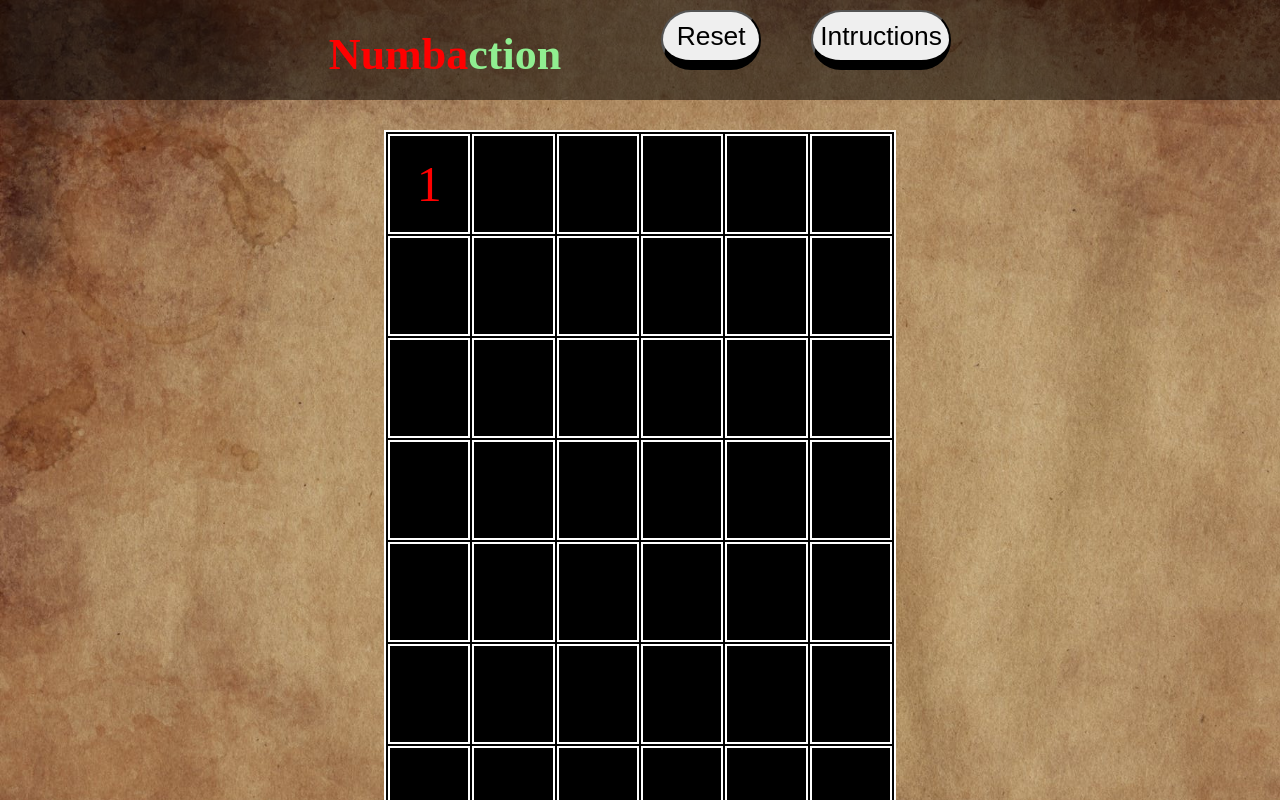
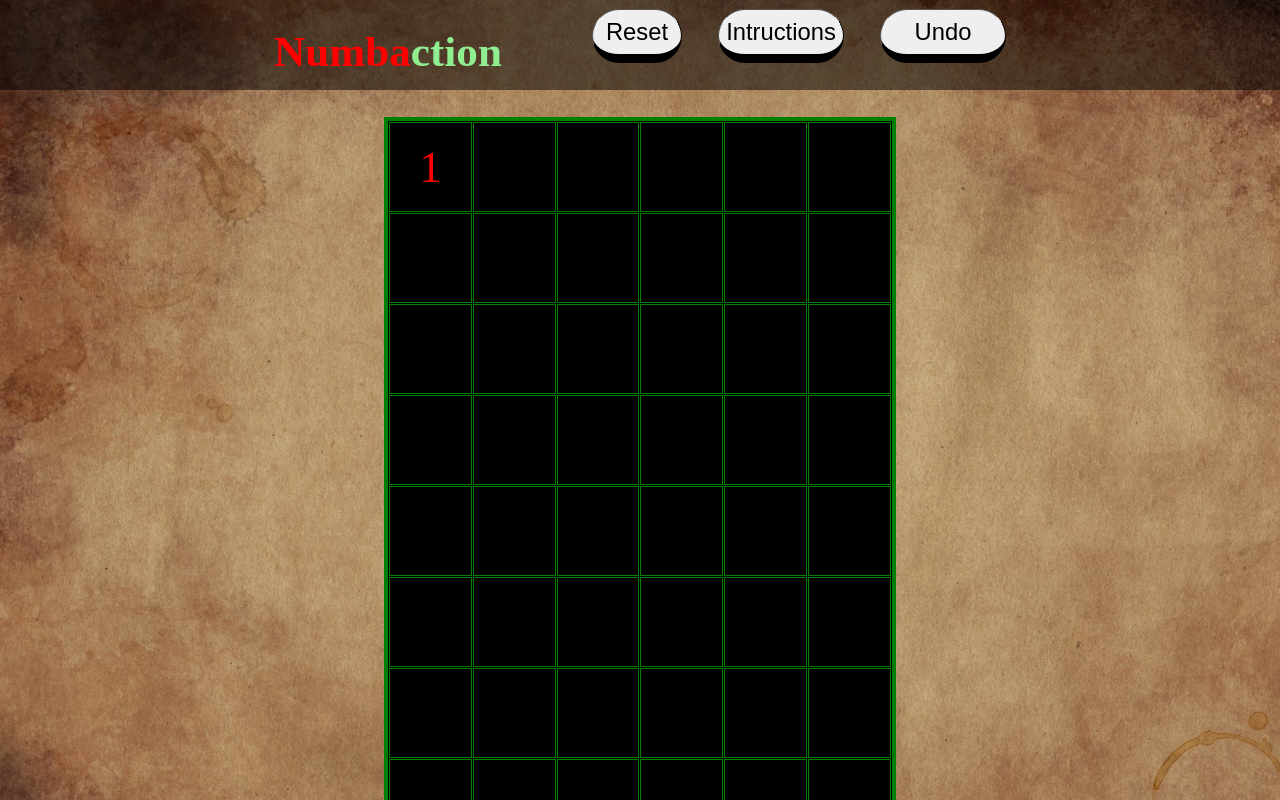
Before and after one commit to hv7214/Numbaction-web-game, a plain HTML site: page index.html in a window 1280 px wide. Both pictures are taken after a click on the element 429 px from the left and 184 px from the top of the page. Shown: the top 800 px of the page. Drawn offline with Linux system fonts and the light colour scheme.

Commit message:
undo btn added

```diff
--- a/c-rkt.css
+++ b/c-rkt.css
@@ -110,6 +110,7 @@ body {
   margin: 0;
   background-image: url(./bg.jpeg);
   background-size: cover;
+  background-repeat: no-repeat;
 }
 .table{
   padding-top: 30px;
@@ -118,18 +119,18 @@ table {
   position: relative;
   min-width: 40%;
   min-height: 100%;
-  border: 2px solid white;
+  border: 5px solid red;
   empty-cells: show;
 }
 
 td {
-  border: 1px solid white;
+
   height: 100px;
   width: 50px;
   text-align: center;
   font-size: 50px;
   color: red;
-  border: 2px solid white;
+  border: 2px solid red;
 }
 
 .container {
@@ -159,13 +160,15 @@ td {
   padding-top: 10px;
   position: relative;
   padding-left: 100px;
-  padding-right: 50px;
+  padding-right: 40px;
 }
 
 .ins {
+  padding-top: 10px;padding-right: 40px;
+}
+.undo {
   padding-top: 10px;
 }
-
 .txt {
   padding: 0px;
   color: white;
@@ -193,3 +196,13 @@ td {
 #ins:hover{
   background-color: grey;
 }
+#undo {
+  border-radius: 40px;
+  width: 140px;
+  height: 60px;
+  font-size: 120%;
+  border-bottom-width: 10px;
+}
+#undo:hover{
+  background-color: grey;
+}
--- a/index.html
+++ b/index.html
@@ -16,6 +16,7 @@
 <div class="btns">
   <button type="button" name="button" id="yes" onclick="yes()" >Yes</button>
   <button type="button" name="button" id="no" onclick="no()">No</button>
+
 </div>
   </div>
 </div>
@@ -44,10 +45,11 @@
   <div class="container">
     <div class="intro">
       <div class="txt">
-        <h1> <font color="red">Numba</font><font color="lightgreen">ction</font></h1>
+        <h1> <font color="red" size=40px>Numba</font><font color="lightgreen" size=40px>ction</font></h1>
       </div>
       <div class="reset"><button type="button" name="button" id="reset" onclick="reset()">Reset</button></div>
       <div class="ins"><button type="button" name="button" id="ins" onclick="ins()" >Intructions</button></div>
+        <div class="undo"><button type="button" name="button" id="undo" onclick="undo()" >Undo</button></div>
     </div>
     <div class="table">
 
--- a/logic.js
+++ b/logic.js
@@ -1,9 +1,25 @@
 var td = document.querySelectorAll("td");
 
-
+document.body.style.zoom = "90%";
 
 for (var i = 0; i < 54; i++)
   td[i].textContent = '';
+
+
+  function Create2DArray(rows) {
+    var arr = [];
+
+    for (var i=0;i<rows;i++) {
+       arr[i] = [];
+    }
+
+    return arr;
+  }
+
+  var arr = Create2DArray(9);
+  for(var i=0;i<9;i++)
+  for(var j=0;j<6;j++)
+  arr[i][j] = 0;
 
 var chance = 0;
 var x = 0;
@@ -12,6 +28,9 @@ var y = 0;
 var dbx = document.getElementById("dialogbox");
 dbx.style.left = window.innerWidth / 2 - 300 + "px";
 dbx.style.top = "400px";
+
+var table = document.querySelector("table");
+
 
 var wrapperdb = document.getElementById("wrapper");
 wrapperdb.style.width = window.innerWidth + "px";
@@ -35,6 +54,16 @@ function ins() {
   window.open('./ins.html', '_blank');
 }
 
+function tdborderred() {
+  for (var i = 0; i < 54; i++)
+    td[i].style.border = "2px solid red";
+}
+
+function tdbordergreen() {
+  for (var i = 0; i < 54; i++)
+    td[i].style.border = "2px solid green";
+}
+
 function redw() {
   red.style.display = "block";
   wrapperdb2.style.display = "block";
@@ -55,7 +84,8 @@ function reset() {
   wrapperdb.style.display = "block";
 }
 
-function yes() {chance =0;
+function yes() {
+  chance = 0;
   for (var i = 0; i < 54; i++)
     td[i].textContent = '';
   dbx.style.display = "none";
@@ -66,15 +96,53 @@ function no() {
   dbx.style.display = "none";
   wrapperdb.style.display = "none";
 }
+var chancer;
+function memoize() {
+  for (var i = 0; i < 9; i++){
+    for (var j = 0; j < 6; j++) {console.log(td[((i) * 6 + j)]);
+      if(td[((i) * 6 + j)].textContent.length == 0)
+      {  arr[i][j] = 0;}
+        else
+      { arr[i][j] = td[((i) * 6 + j)].textContent;}
+    }
+}chancer = chance;
+}
 
+function undo() {
+  if(chance - chancer==1){
+  for (var i = 0; i < 9; i++)
+    for (var j = 0; j < 6; j++) {
+      if(arr[i][j] == 0)
+        td[((i) * 6 + j)].textContent = '';
+        else
+        td[((i) * 6 + j)].textContent = arr[i][j];
+    }
+    if(chance%2==0)
+  {
+    table.style.border = "5px solid green";
+    tdbordergreen();}
+    else {
+
+      table.style.border = "5px solid red";
+      tdborderred();
+    }
+    chance--;}
+
+}
 //logic-starts
 
 function play(x, y) {
   if (td[((x - 1) * 6 + y) - 1].textContent.length == 0 || (chance % 2 == 0 && td[((x - 1) * 6 + y) - 1].style.color === "red") || (chance % 2 != 0 && td[((x - 1) * 6 + y) - 1].style.color === "green")) {
-    if (chance % 2 == 0)
+      memoize();
+    if (chance % 2 == 0) {
       td[((x - 1) * 6 + y) - 1].style.color = "red";
-    else
+      table.style.border = "5px solid green";
+      tdbordergreen();
+    } else {
       td[((x - 1) * 6 + y) - 1].style.color = "green";
+      table.style.border = "5px solid red";
+      tdborderred();
+    }
 
     if (x - 1 == 0) {
 
@@ -200,10 +268,12 @@ function play(x, y) {
 //chain function
 function play2(x, y) {
 
-  if (chance % 2 == 0)
+  if (chance % 2 == 0) {
     td[((x - 1) * 6 + y) - 1].style.color = "red";
-  else
+  } else {
     td[((x - 1) * 6 + y) - 1].style.color = "green";
+  }
+
 
   if (x - 1 == 0) {
 
@@ -335,8 +405,10 @@ function checkwin() {
     if (td[i].style.color === "green")
       g++;
   }
-  if (r == 0)
-  {  greenw(); }
-  if (g == 0)
-  {  redw();}
+  if (r == 0) {
+    greenw();
+  }
+  if (g == 0) {
+    redw();
+  }
 }
```
